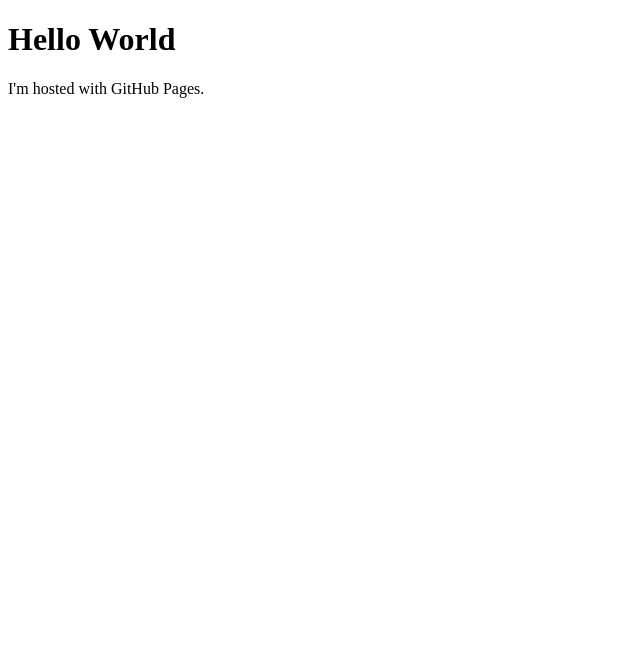
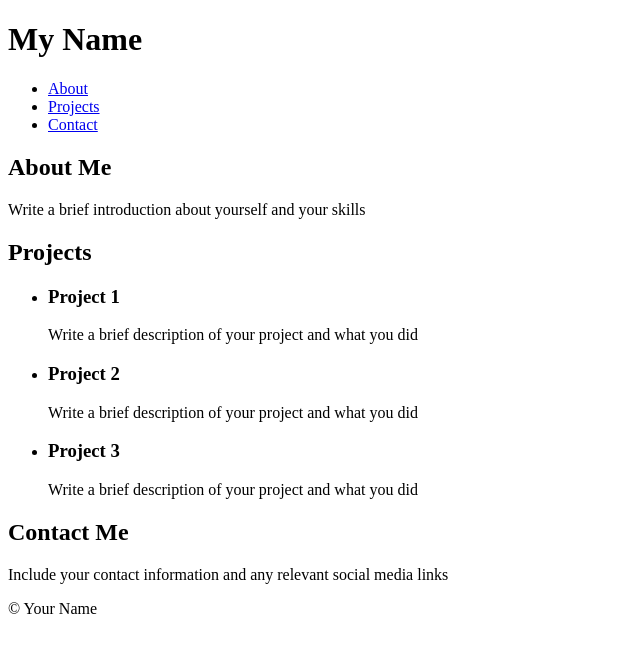
Before and after one commit to a10baflah/a10baflah.github.io, a plain HTML site: page index.html in a window 1280 px wide. Shown: the whole page, without its empty margins (0-640 px from the left). Drawn offline with Linux system fonts and the light colour scheme.

Commit message:
Update index.html

```diff
--- a/index.html
+++ b/index.html
@@ -1,7 +1,51 @@
 <!DOCTYPE html>
 <html>
-<body>
-<h1>Hello World</h1>
-<p>I'm hosted with GitHub Pages.</p>
-</body>
+  <head>
+    <title>My Digital Portfolio</title>
+    <style>
+      /* add your own CSS styles here */
+    </style>
+  </head>
+  <body>
+    <header>
+      <h1>My Name</h1>
+      <nav>
+        <ul>
+          <li><a href="#about">About</a></li>
+          <li><a href="#projects">Projects</a></li>
+          <li><a href="#contact">Contact</a></li>
+        </ul>
+      </nav>
+    </header>
+    <main>
+      <section id="about">
+        <h2>About Me</h2>
+        <p>Write a brief introduction about yourself and your skills</p>
+      </section>
+      <section id="projects">
+        <h2>Projects</h2>
+        <ul>
+          <li>
+            <h3>Project 1</h3>
+            <p>Write a brief description of your project and what you did</p>
+          </li>
+          <li>
+            <h3>Project 2</h3>
+            <p>Write a brief description of your project and what you did</p>
+          </li>
+          <li>
+            <h3>Project 3</h3>
+            <p>Write a brief description of your project and what you did</p>
+          </li>
+        </ul>
+      </section>
+      <section id="contact">
+        <h2>Contact Me</h2>
+        <p>Include your contact information and any relevant social media links</p>
+      </section>
+    </main>
+    <footer>
+      <p>&copy; Your Name</p>
+    </footer>
+  </body>
 </html>
```
